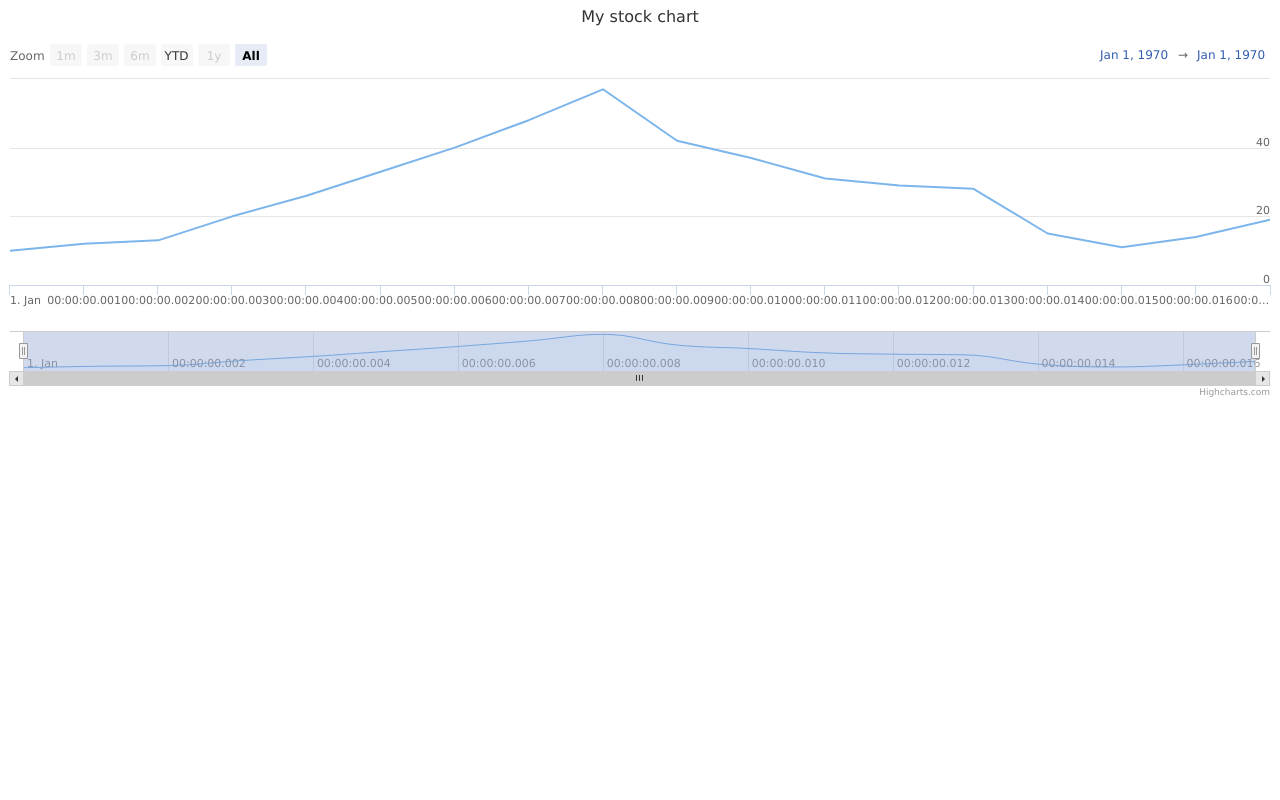
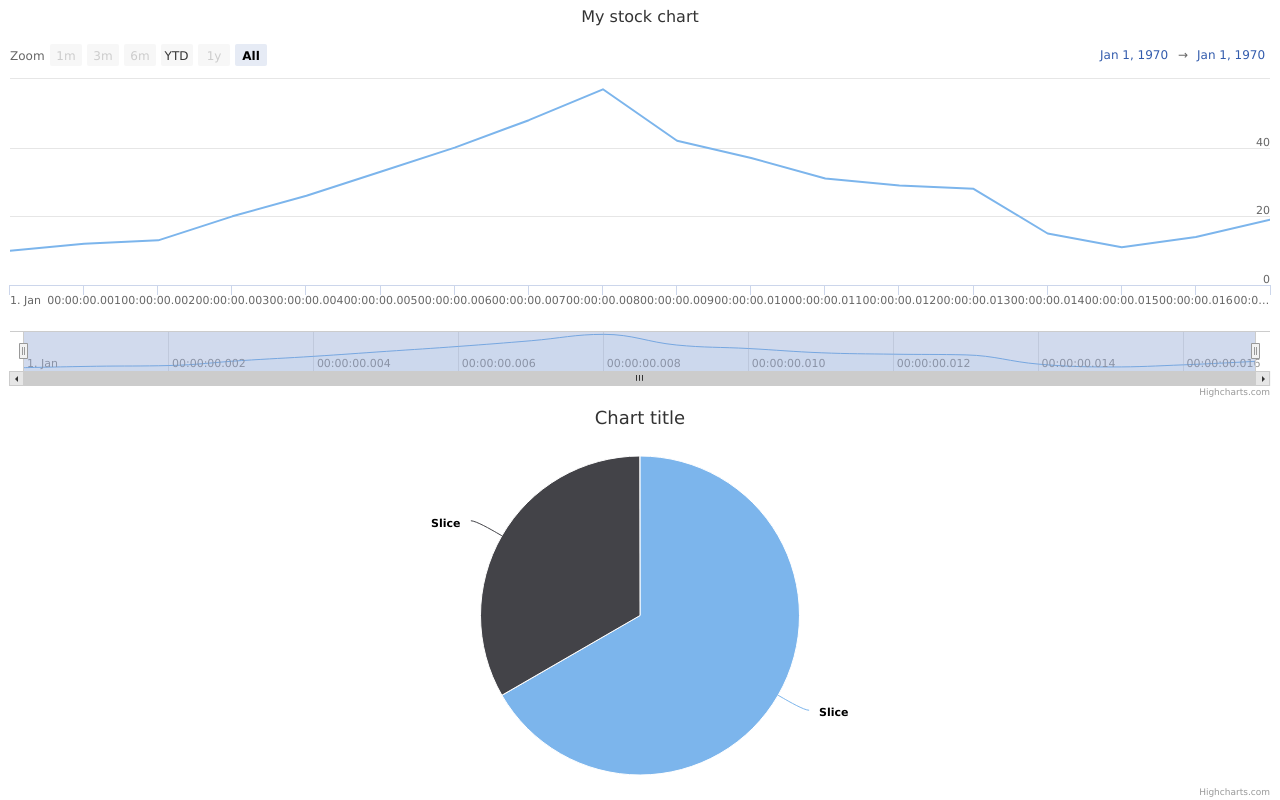
Before and after one commit to GRTO/react-chart, a React (Create React App) app: page / in a window 1280 px wide. Built offline with nearby package versions, Linux system fonts and the light colour scheme.

Commit message:
Better structure components

```diff
--- a/src/components/highstock.tsx
+++ b/src/components/charts/LineChart.tsx
@@ -14,7 +14,7 @@
         }
     ],
 };
-class HighStock extends Component {
+class LineChart extends Component {
     render() {
         return (
             <div className="line-series">
@@ -26,4 +26,4 @@
         );
     }
 }
-export default HighStock;
+export default LineChart;
--- /dev/null
+++ b/src/components/charts/PieChart.tsx
@@ -0,0 +1,32 @@
+import React, { Component } from 'react';
+import Highcharts from 'highcharts/highstock';
+import PieChart from "highcharts-react-official";
+
+const options: Highcharts.Options = {
+    series: [
+        {
+            type: "pie",
+            data: [
+                {
+                    y: 100
+                },
+                {
+                    y: 50
+                }
+            ]
+        }
+    ]
+};
+
+class LineChart extends Component {
+    render() {
+        return (
+            <div className="line-series">
+                <PieChart
+                    highcharts={Highcharts}
+                    options={options} />
+            </div>
+        );
+    }
+}
+export default LineChart;
--- a/src/components/home.tsx
+++ b/src/components/home.tsx
@@ -1,11 +1,14 @@
 import React, { Component } from 'react'
-import HighStock from './highstock';
+import LineChart from './charts/LineChart';
+import PieChart from './charts/PieChart';
 
 export default class Home extends Component {
     render() {
         return (
             <div>
-                <HighStock />
+                <LineChart />
+
+                <PieChart />
             </div>
         );
     }
```
